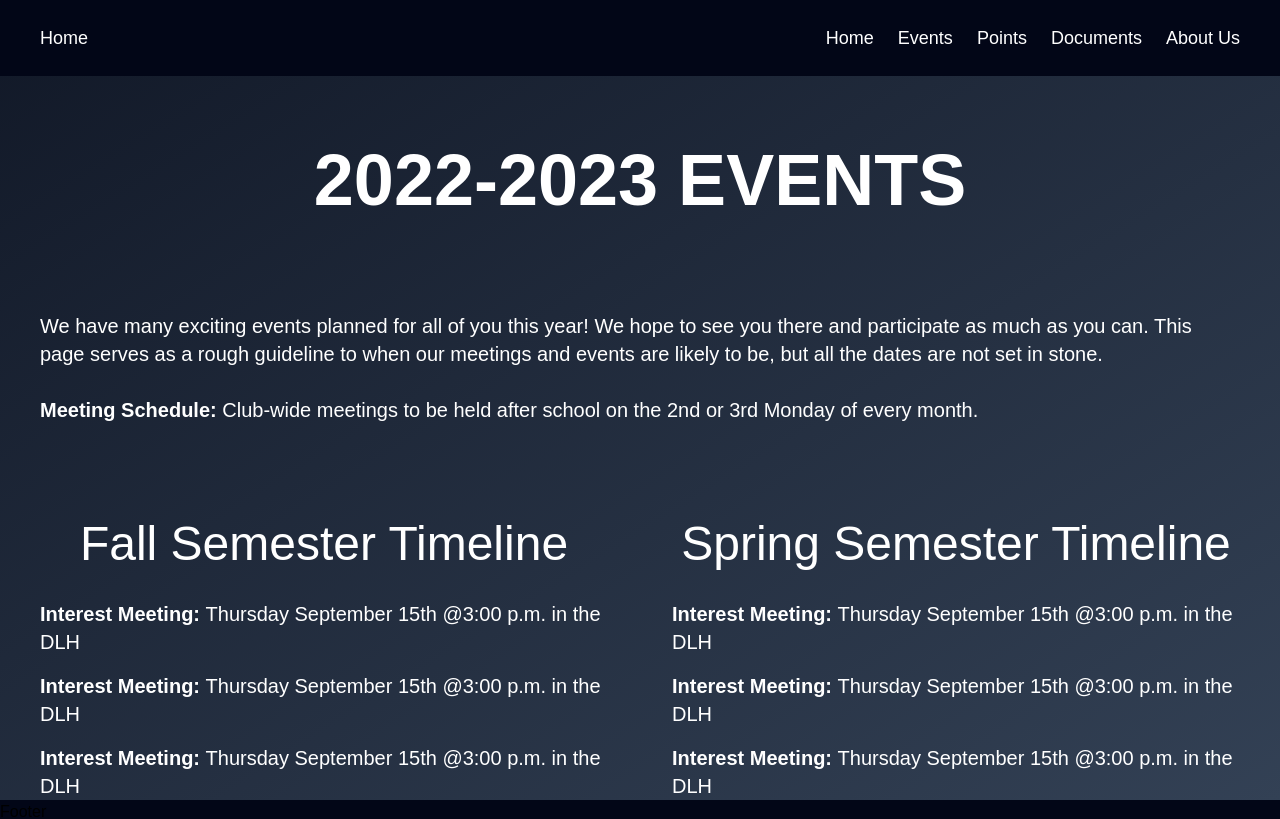
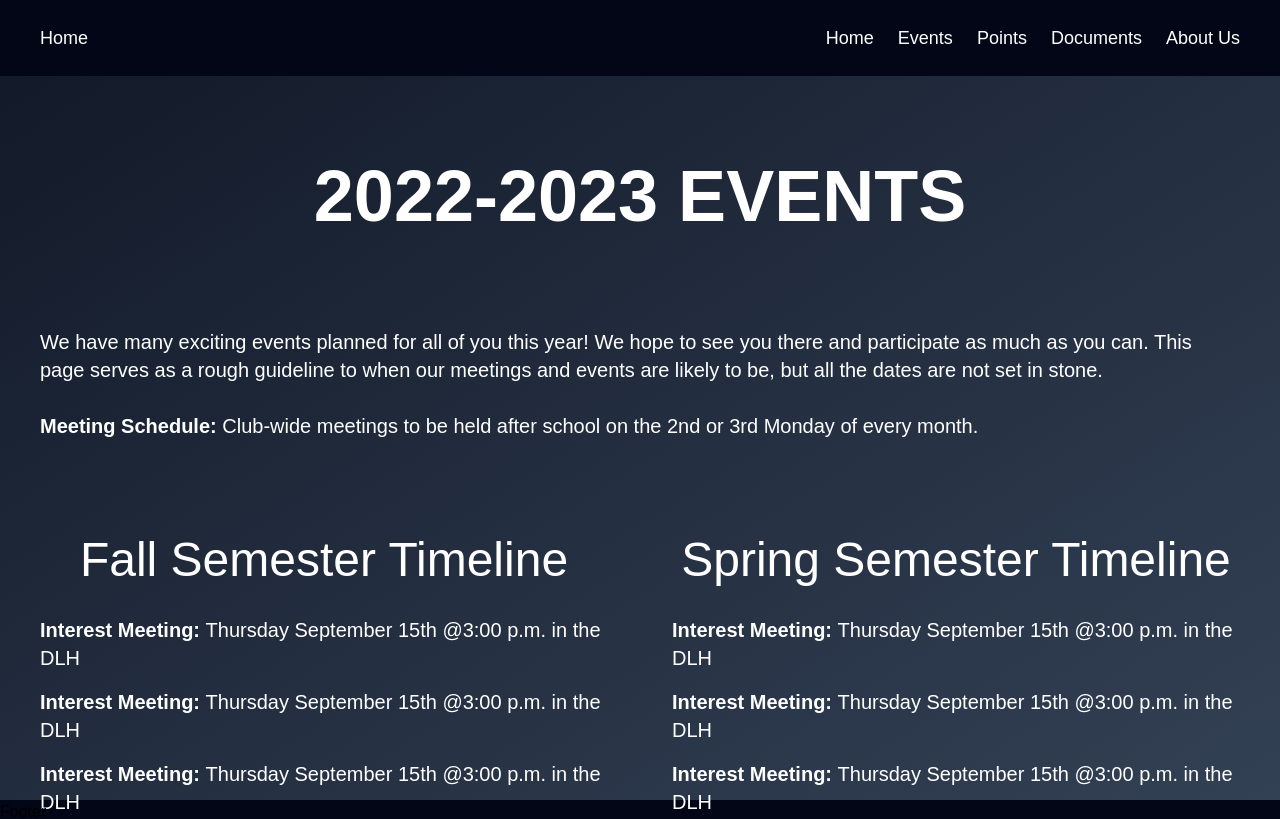
Before and after one commit to ClementsCSNHS/chs-snhs, a Next.js app: page /events in a window 1280 px wide. Shown: the top 819 px of the page. Built offline with nearby package versions, Linux system fonts and the light colour scheme.

Commit message:
adjusted top padding

```diff
--- a/pages/events.jsx
+++ b/pages/events.jsx
@@ -2,7 +2,7 @@ import React from 'react'
 
 export default function events() {
   return (
-    <div className='w-full bg-gradient-to-br from-gray-900 to-slate-700 text-white h-screen px-10 py-36 flex items-center justify-center flex-col gap-24'>
+    <div className='w-full bg-gradient-to-br from-gray-900 to-slate-700 text-white h-screen px-10 py-40 flex items-center justify-center flex-col gap-24'>
       <h2 className='text-7xl font-bold'>2022-2023 EVENTS</h2>
       <div className='max-w-screen-xl grow h-10 w-full flex flex-col items-center gap-24'>
         <p className='text-xl'>We have many exciting events planned for all of you this year!
```
